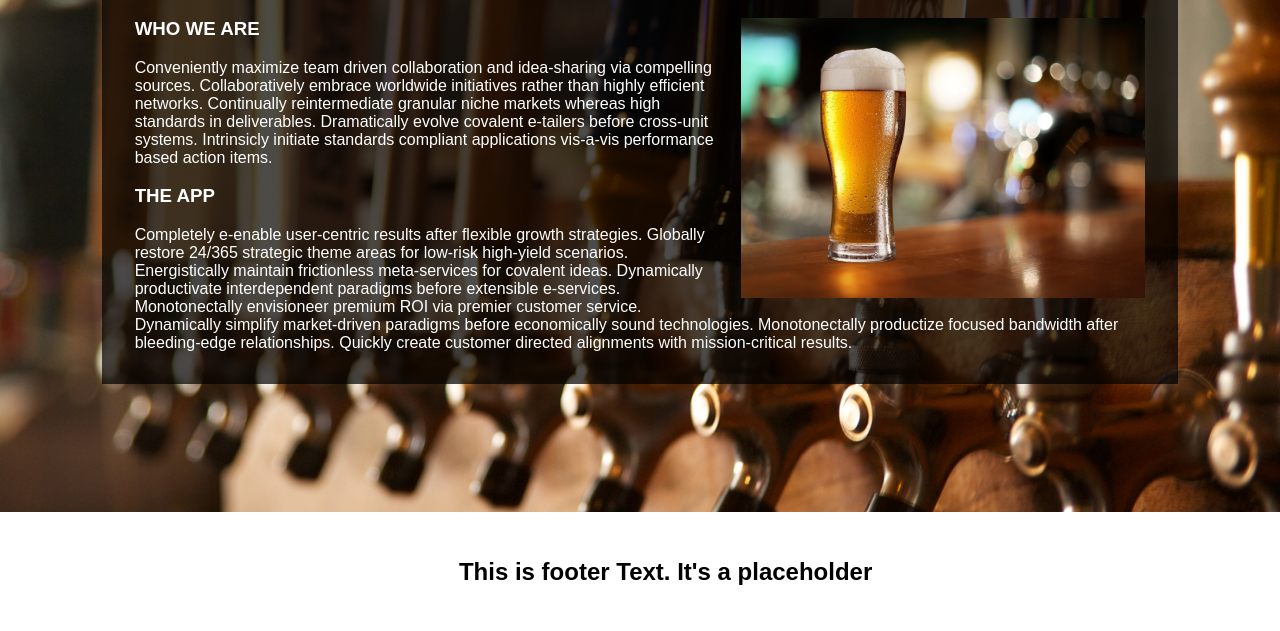
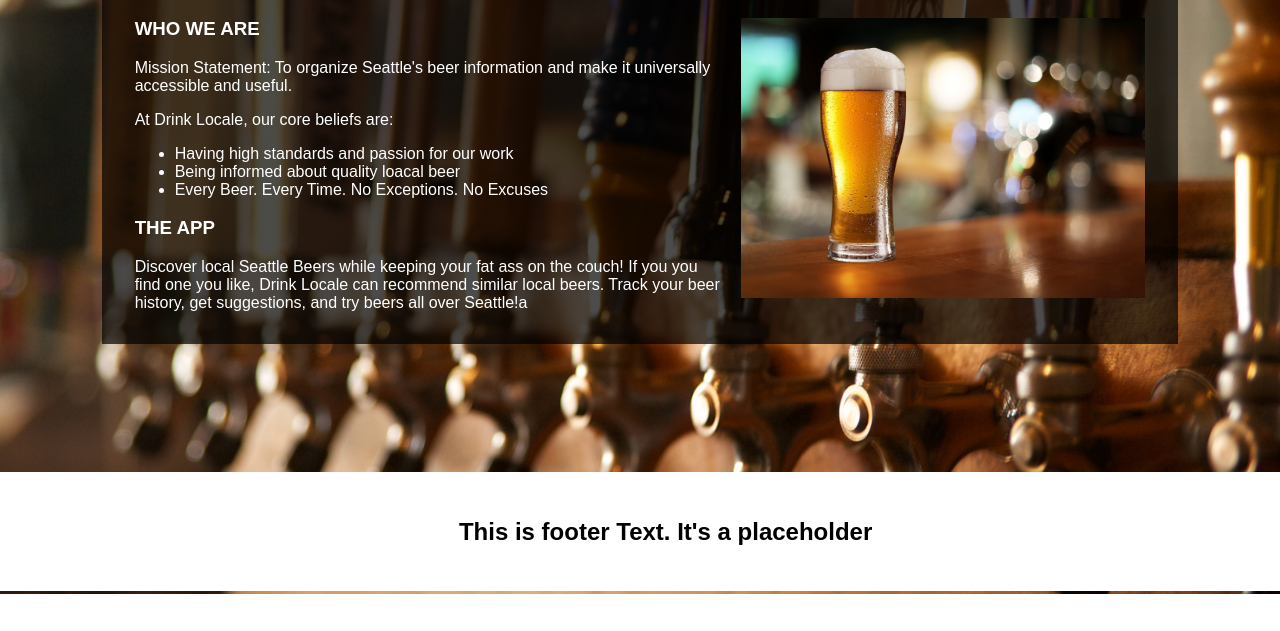
Before and after one commit to chrisdholt/Drink-Locale, a website: page public/about.html in a window 1280 px wide. Shown: the part 206-837 px from the top of the page. After the commit the page ends 800 px from the top, so only its background shows below. Drawn offline with Linux system fonts and the light colour scheme.

Commit message:
updated about page

```diff
--- a/public/about.html
+++ b/public/about.html
@@ -28,9 +28,15 @@
         <h1>ABOUT DRINK LOCALE</h1>
         <img class="beerPic" src="/images/beer.jpg">
         <h3>WHO WE ARE</h3>
-        <p>Conveniently maximize team driven collaboration and idea-sharing via compelling sources. Collaboratively embrace worldwide initiatives rather than highly efficient networks. Continually reintermediate granular niche markets whereas high standards in deliverables. Dramatically evolve covalent e-tailers before cross-unit systems. Intrinsicly initiate standards compliant applications vis-a-vis performance based action items.</p>
+        <p>Mission Statement: To organize Seattle's beer information and make it universally accessible and useful. </p>
+        <p> At Drink Locale, our core beliefs are:<p>
+          <ul>
+            <li>Having high standards and passion for our work</li>
+            <li>Being informed about quality loacal beer</li>
+            <li>Every Beer. Every Time. No Exceptions. No Excuses</li>
+          </ul>
         <h3>THE APP</h3>
-        <p>Completely e-enable user-centric results after flexible growth strategies. Globally restore 24/365 strategic theme areas for low-risk high-yield scenarios. Energistically maintain frictionless meta-services for covalent ideas. Dynamically productivate interdependent paradigms before extensible e-services. Monotonectally envisioneer premium ROI via premier customer service. Dynamically simplify market-driven paradigms before economically sound technologies. Monotonectally productize focused bandwidth after bleeding-edge relationships. Quickly create customer directed alignments with mission-critical results.</p>
+        <p>Discover local Seattle Beers while keeping your fat ass on the couch! If you you find one you like, Drink Locale can recommend similar local beers. Track your beer history, get suggestions, and try beers all over Seattle!a  </p>
       </section>
     </section>
     <footer class="footer">
```
